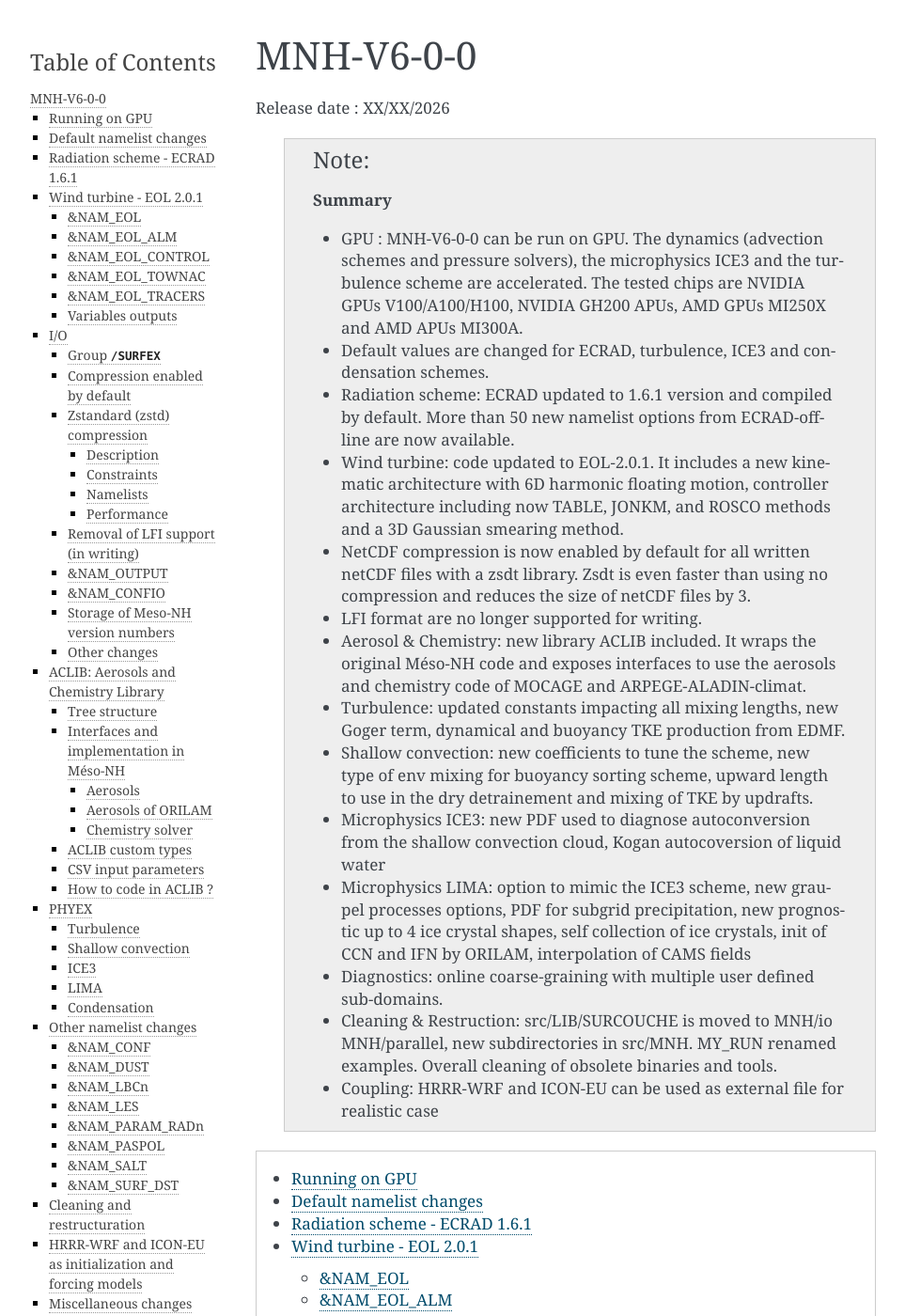
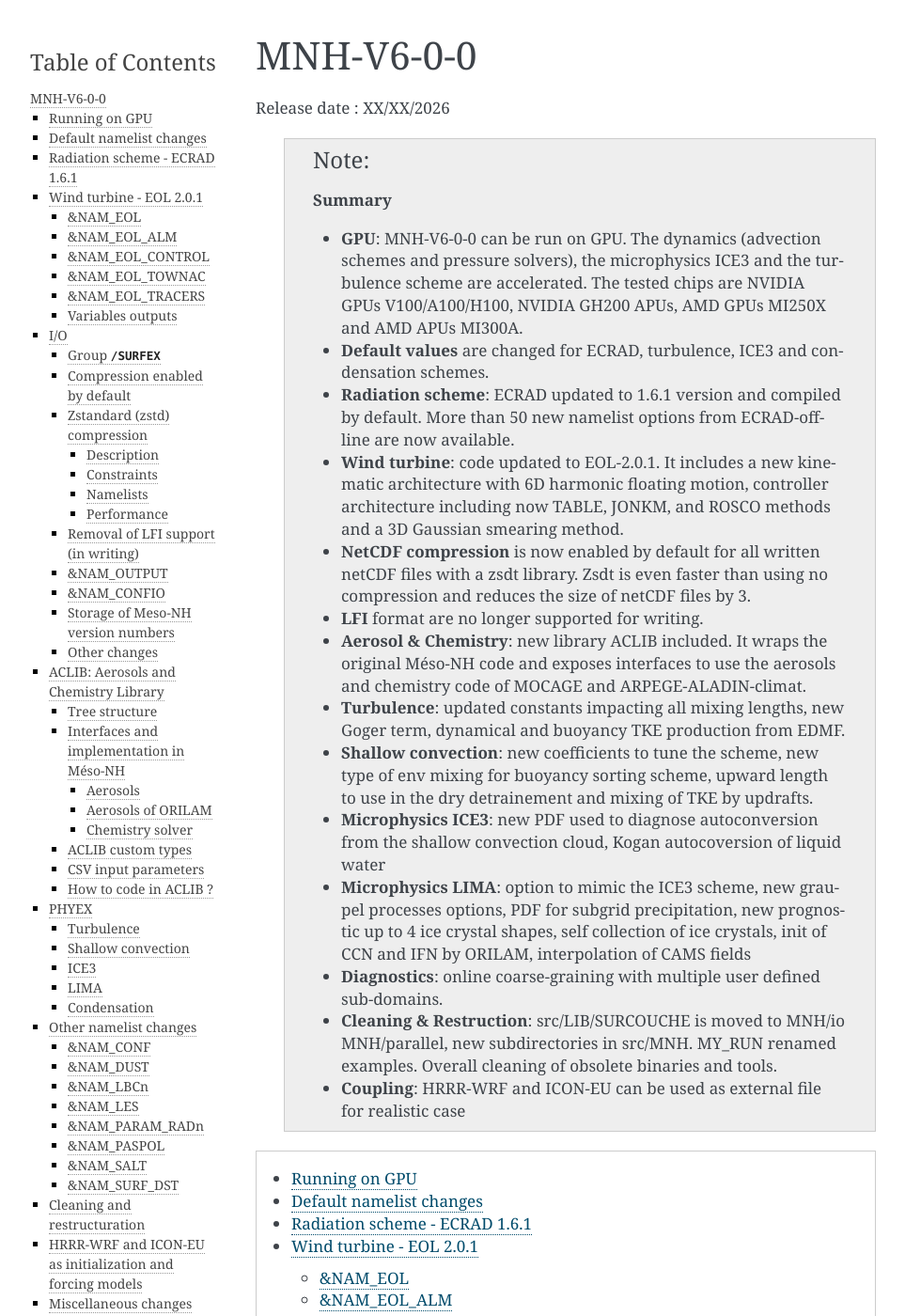
Before and after one commit to JorisPianezze/mesonh_doc, a Sphinx documentation site: the page built from docs/source/getting_started/releases/release_note_600.rst, in a window 1280 px wide and 1400 px high. Shown: the whole window at 94% size, without its empty margins (148-1111 px from the left). Built offline with Sphinx 7.4.7, drawn with Linux system fonts in a browser that asks for light colours; cross-references to code outside the pages are shown as plain code.

Commit message:
Quentin 12/03/2026: release note summary prettify

```diff
--- a/docs/source/getting_started/releases/release_note_600.rst
+++ b/docs/source/getting_started/releases/release_note_600.rst
@@ -8,33 +8,33 @@
  .. note::
    **Summary**
 
-   * GPU : MNH-V6-0-0 can be run on GPU. The dynamics (advection schemes and pressure solvers), the microphysics ICE3 and the turbulence scheme are accelerated. The tested chips are NVIDIA GPUs V100/A100/H100, NVIDIA GH200 APUs, AMD GPUs MI250X and AMD APUs MI300A.
+   * **GPU**: MNH-V6-0-0 can be run on GPU. The dynamics (advection schemes and pressure solvers), the microphysics ICE3 and the turbulence scheme are accelerated. The tested chips are NVIDIA GPUs V100/A100/H100, NVIDIA GH200 APUs, AMD GPUs MI250X and AMD APUs MI300A.
 
-   * Default values are changed for ECRAD, turbulence, ICE3 and condensation schemes.
+   * **Default values** are changed for ECRAD, turbulence, ICE3 and condensation schemes.
 
-   * Radiation scheme: ECRAD updated to 1.6.1 version and compiled by default. More than 50 new namelist options from ECRAD-offline are now available.
+   * **Radiation scheme**: ECRAD updated to 1.6.1 version and compiled by default. More than 50 new namelist options from ECRAD-offline are now available.
 
-   * Wind turbine: code updated to EOL-2.0.1. It includes a new kinematic architecture with 6D harmonic floating motion, controller architecture including now TABLE, JONKM, and ROSCO methods and a 3D Gaussian smearing method.
+   * **Wind turbine**: code updated to EOL-2.0.1. It includes a new kinematic architecture with 6D harmonic floating motion, controller architecture including now TABLE, JONKM, and ROSCO methods and a 3D Gaussian smearing method.
 
-   * NetCDF compression is now enabled by default for all written netCDF files with a zsdt library. Zsdt is even faster than using no compression and reduces the size of netCDF files by 3.
+   * **NetCDF compression** is now enabled by default for all written netCDF files with a zsdt library. Zsdt is even faster than using no compression and reduces the size of netCDF files by 3.
 
-   * LFI format are no longer supported for writing.
+   * **LFI** format are no longer supported for writing.
 
-   * Aerosol & Chemistry: new library ACLIB included. It wraps the original Méso-NH code and exposes interfaces to use the aerosols and chemistry code of MOCAGE and ARPEGE-ALADIN-climat.
+   * **Aerosol & Chemistry**: new library ACLIB included. It wraps the original Méso-NH code and exposes interfaces to use the aerosols and chemistry code of MOCAGE and ARPEGE-ALADIN-climat.
 
-   * Turbulence: updated constants impacting all mixing lengths, new Goger term, dynamical and buoyancy TKE production from EDMF.
+   * **Turbulence**: updated constants impacting all mixing lengths, new Goger term, dynamical and buoyancy TKE production from EDMF.
 
-   * Shallow convection: new coefficients to tune the scheme, new type of env mixing for buoyancy sorting scheme, upward length to use in the dry detrainement and mixing of TKE by updrafts.
+   * **Shallow convection**: new coefficients to tune the scheme, new type of env mixing for buoyancy sorting scheme, upward length to use in the dry detrainement and mixing of TKE by updrafts.
 
-   * Microphysics ICE3: new PDF used to diagnose autoconversion from the shallow convection cloud, Kogan autocoversion of liquid water
+   * **Microphysics ICE3**: new PDF used to diagnose autoconversion from the shallow convection cloud, Kogan autocoversion of liquid water
 
-   * Microphysics LIMA: option to mimic the ICE3 scheme, new graupel processes options, PDF for subgrid precipitation, new prognostic up to 4 ice crystal shapes, self collection of ice crystals, init of CCN and IFN by ORILAM, interpolation of CAMS fields
+   * **Microphysics LIMA**: option to mimic the ICE3 scheme, new graupel processes options, PDF for subgrid precipitation, new prognostic up to 4 ice crystal shapes, self collection of ice crystals, init of CCN and IFN by ORILAM, interpolation of CAMS fields
 
-   * Diagnostics: online coarse-graining with multiple user defined sub-domains.
+   * **Diagnostics**: online coarse-graining with multiple user defined sub-domains.
 
-   * Cleaning & Restruction: src/LIB/SURCOUCHE is moved to MNH/io MNH/parallel, new subdirectories in src/MNH. MY_RUN renamed examples. Overall cleaning of obsolete binaries and tools.
+   * **Cleaning & Restruction**: src/LIB/SURCOUCHE is moved to MNH/io MNH/parallel, new subdirectories in src/MNH. MY_RUN renamed examples. Overall cleaning of obsolete binaries and tools.
 
-   * Coupling: HRRR-WRF and ICON-EU can be used as external file for realistic case
+   * **Coupling**: HRRR-WRF and ICON-EU can be used as external file for realistic case
 
 .. contents::
    :local:
```
